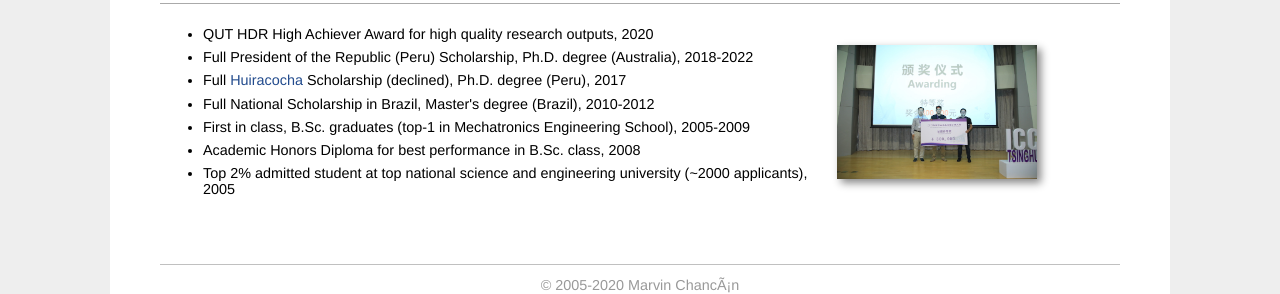
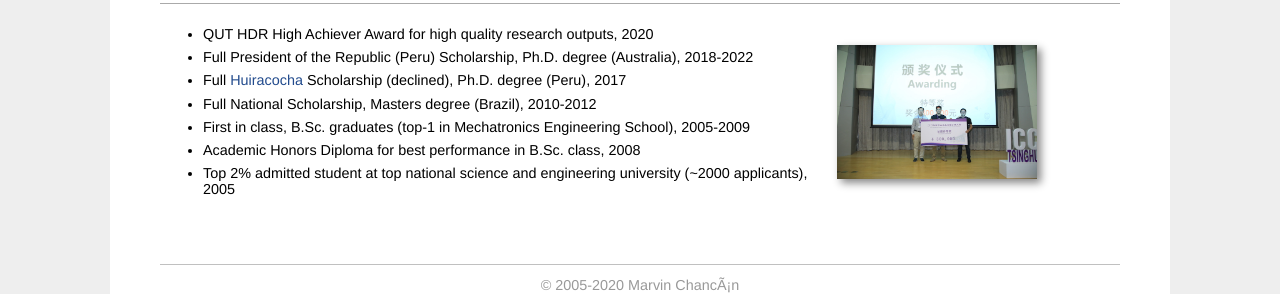
Before and after one commit to mchancan/mchancan.github.io, a Jekyll site: the page built from index.html, in a window 1280 px wide. Shown: the part 2018-2312 px from the top of the page. Built offline with Jekyll 4.4.1, drawn with Linux system fonts in a browser that asks for light colours; comment, search, counter and statistics services are not loaded.

Commit message:
Update index.html

```diff
--- a/index.html
+++ b/index.html
@@ -159,7 +159,7 @@ title: Marvin's Homepage
 				<li>QUT HDR High Achiever Award for high quality research outputs, 2020</li>
 				<li>Full President of the Republic (Peru) Scholarship, Ph.D. degree (Australia), 2018-2022</li>
 				<li>Full <a href="https://posgrado.pucp.edu.pe/beca-fondo/beca-huiracocha/" target="_blank">Huiracocha</a> Scholarship (declined), Ph.D. degree (Peru), 2017</li>
-				<li>Full National Scholarship in Brazil, Master's degree (Brazil), 2010-2012</li>
+				<li>Full National Scholarship, Masters degree (Brazil), 2010-2012</li>
 				<li>First in class, B.Sc. graduates (top-1 in Mechatronics Engineering School), 2005-2009</li>
 				<li>Academic Honors Diploma for best performance in B.Sc. class, 2008</li>
 				<li>Top 2% admitted student at top national science and engineering university (~2000 applicants), 2005</li>
```
